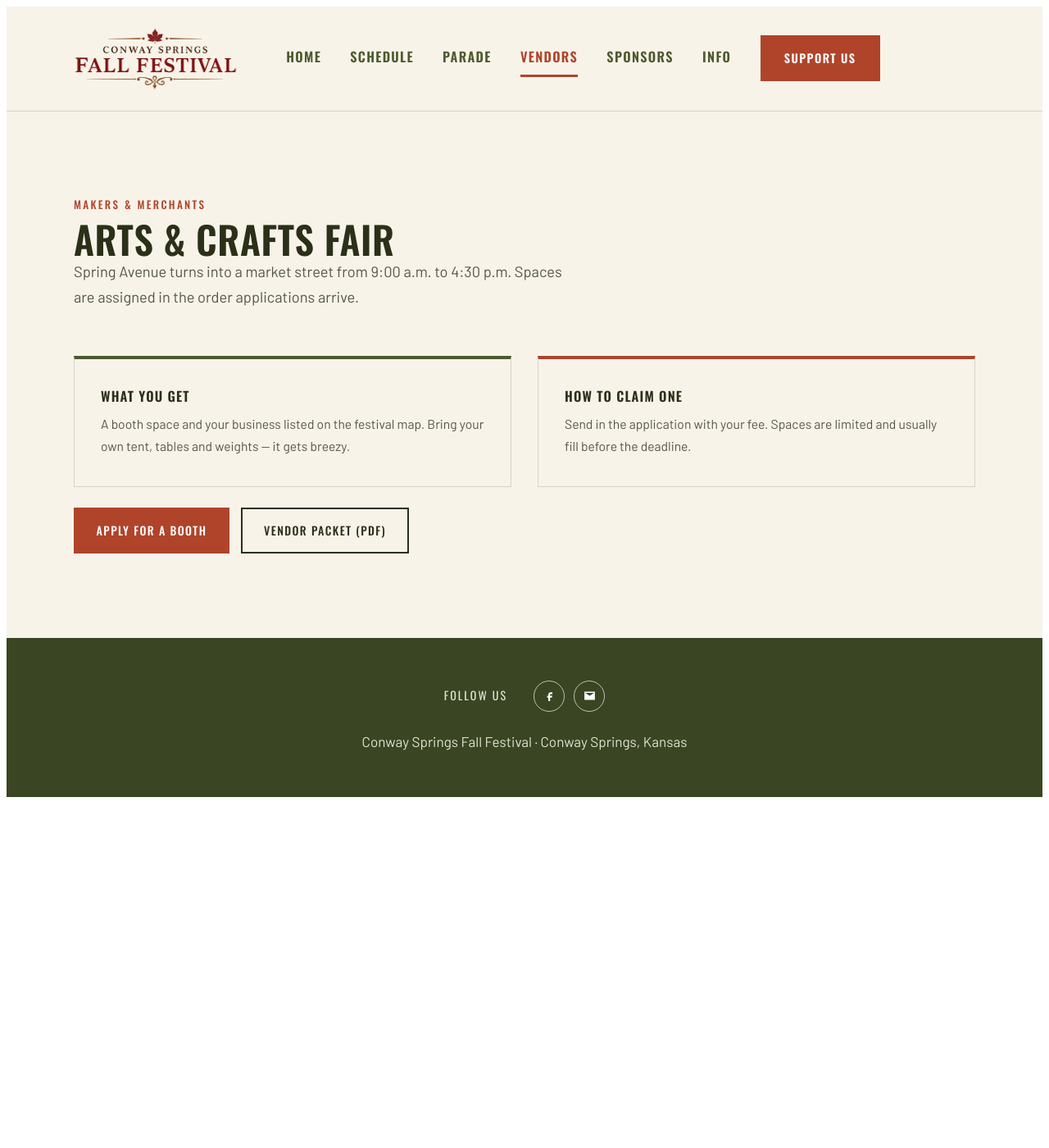
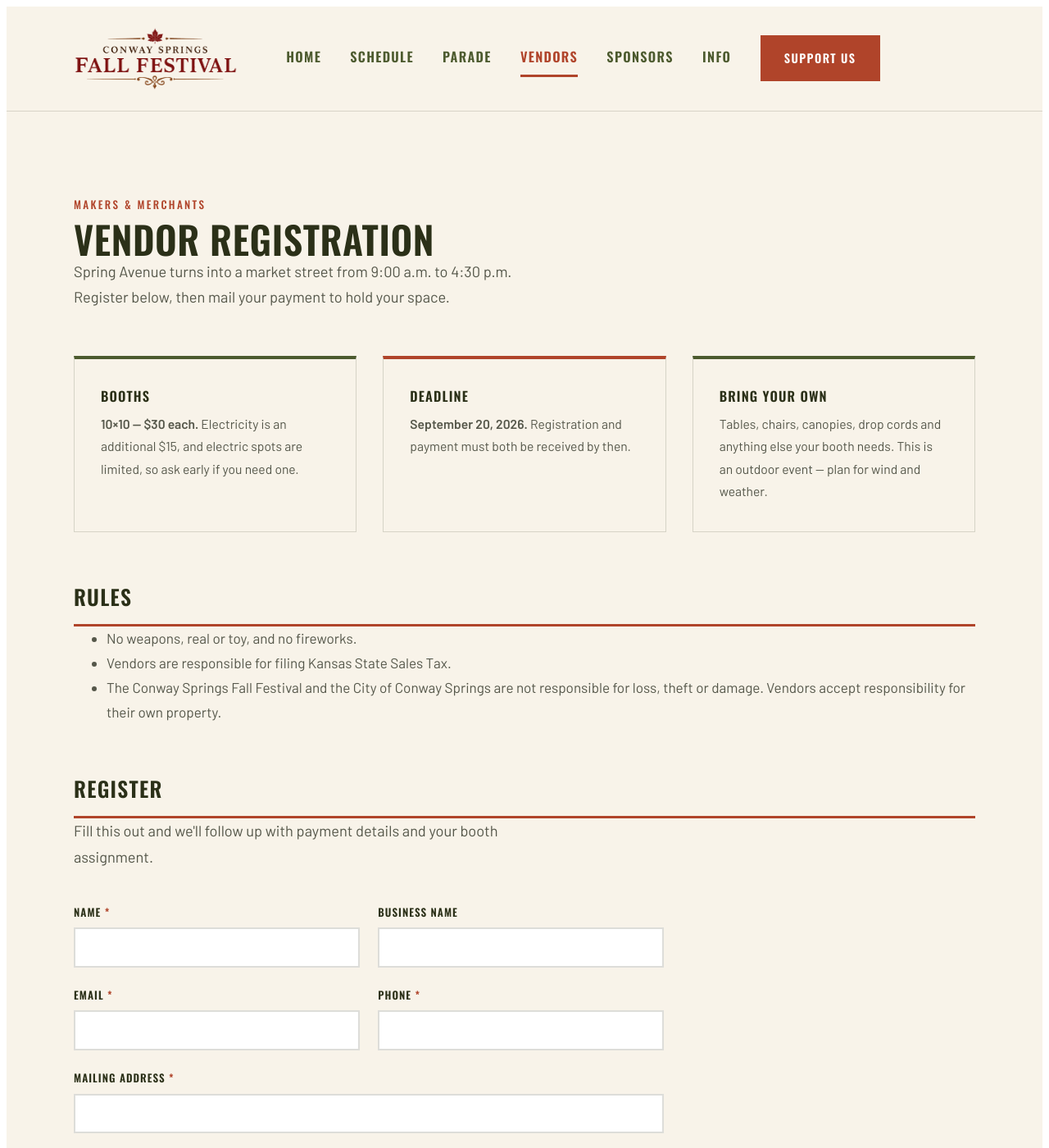
Before and after one commit to kbirket/conwayspringsfallfest, a Jekyll site: the page built from vendors.html, in a window 1280 px wide and 1400 px high. Shown: the whole window at 82% size. Built offline with Jekyll 4.4.1, drawn with Linux system fonts in a browser that asks for light colours; some of the changed text lies outside the part shown.

Commit message:
vendor registration

```diff
--- a/vendors.html
+++ b/vendors.html
@@ -2,31 +2,142 @@
 layout: default
 title: Vendors
 nav: vendors
-description: Arts and Crafts Fair booth information for the Conway Springs Fall Festival.
+description: Booth registration for the Conway Springs Fall Festival Arts and Crafts Fair. 10x10 booths, $30. Deadline September 20, 2026.
 ---
 
 <section class="csff__section">
   <div class="csff__wrap">
     <div class="csff__sechead">
       <p class="csff__eyebrow">Makers &amp; Merchants</p>
-      <h2 class="csff__h">Arts &amp; Crafts Fair</h2>
-      <p class="csff__lede">Spring Avenue turns into a market street from 9:00 a.m. to 4:30 p.m. Spaces are assigned in the order applications arrive.</p>
+      <h2 class="csff__h">Vendor Registration</h2>
+      <p class="csff__lede">Spring Avenue turns into a market street from 9:00 a.m. to 4:30 p.m. Register below, then mail your payment to hold your space.</p>
     </div>
 
-    <div class="csff__grid csff__grid--2">
+    <div class="csff__grid csff__grid--3">
       <div class="csff__box">
-        <h3 class="csff__h3">What you get</h3>
-        <p>A booth space and your business listed on the festival map. Bring your own tent, tables and weights &mdash; it gets breezy.</p><!-- EDIT: size, fee, setup time -->
+        <h3 class="csff__h3">Booths</h3>
+        <p><strong>10&times;10 &mdash; $30 each.</strong> Electricity is an additional $15, and electric spots are limited, so ask early if you need one.</p>
       </div>
       <div class="csff__box">
-        <h3 class="csff__h3">How to claim one</h3>
-        <p>Send in the application with your fee. Spaces are limited and usually fill before the deadline.</p><!-- EDIT: fee + deadline -->
+        <h3 class="csff__h3">Deadline</h3>
+        <p><strong>September 20, 2026.</strong> Registration and payment must both be received by then.</p>
+      </div>
+      <div class="csff__box">
+        <h3 class="csff__h3">Bring your own</h3>
+        <p>Tables, chairs, canopies, drop cords and anything else your booth needs. This is an outdoor event &mdash; plan for wind and weather.</p>
       </div>
     </div>
 
-    <div class="csff__btns">
-      <a class="csff__btn" href="#REPLACE-LINK">Apply for a booth</a>
-      <a class="csff__btn csff__btn--ghost" href="#REPLACE-LINK">Vendor packet (PDF)</a>
+    <h3 class="csff__dayhead" style="margin-top:3.5rem;">Rules</h3>
+    <ul class="csff__rules">
+      <li>No weapons, real or toy, and no fireworks.</li>
+      <li>Vendors are responsible for filing Kansas State Sales Tax.</li>
+      <li>The Conway Springs Fall Festival and the City of Conway Springs are not responsible for loss, theft or damage. Vendors accept responsibility for their own property.</li>
+    </ul>
+
+    <h3 class="csff__dayhead" style="margin-top:3.5rem;">Register</h3>
+    <p class="csff__lede">Fill this out and we'll follow up with payment details and your booth assignment.</p>
+
+    <form class="csff__form" action="https://formspree.io/f/YOUR_FORM_ID" method="POST">
+      <!-- EDIT: paste your Formspree endpoint above -->
+
+      <div class="csff__field csff__field--row">
+        <div>
+          <label for="vf-name">Name <span class="csff__req">*</span></label>
+          <input type="text" id="vf-name" name="Name" required>
+        </div>
+        <div>
+          <label for="vf-business">Business name</label>
+          <input type="text" id="vf-business" name="Business name">
+        </div>
+      </div>
+
+      <div class="csff__field csff__field--row">
+        <div>
+          <label for="vf-email">Email <span class="csff__req">*</span></label>
+          <input type="email" id="vf-email" name="email" required>
+        </div>
+        <div>
+          <label for="vf-phone">Phone <span class="csff__req">*</span></label>
+          <input type="tel" id="vf-phone" name="Phone" required>
+        </div>
+      </div>
+
+      <div class="csff__field">
+        <label for="vf-address">Mailing address <span class="csff__req">*</span></label>
+        <input type="text" id="vf-address" name="Address" required>
+      </div>
+
+      <div class="csff__field csff__field--row">
+        <div>
+          <label for="vf-city">City <span class="csff__req">*</span></label>
+          <input type="text" id="vf-city" name="City" required>
+        </div>
+        <div class="csff__field--row" style="margin:0;">
+          <div>
+            <label for="vf-state">State <span class="csff__req">*</span></label>
+            <input type="text" id="vf-state" name="State" required>
+          </div>
+          <div>
+            <label for="vf-zip">ZIP <span class="csff__req">*</span></label>
+            <input type="text" id="vf-zip" name="ZIP" required>
+          </div>
+        </div>
+      </div>
+
+      <div class="csff__field">
+        <label for="vf-items">All items you plan to sell <span class="csff__req">*</span>
+          <span class="csff__hint">Be specific &mdash; this helps us avoid putting similar booths next to each other.</span>
+        </label>
+        <textarea id="vf-items" name="Items for sale" required></textarea>
+      </div>
+
+      <div class="csff__field csff__field--row">
+        <div>
+          <label for="vf-booths">Number of booths <span class="csff__req">*</span>
+            <span class="csff__hint">$30 each</span>
+          </label>
+          <input type="number" id="vf-booths" name="Number of booths" min="1" value="1" required>
+        </div>
+        <div>
+          <label for="vf-electric">Electricity needed?
+            <span class="csff__hint">Additional $15, limited spots</span>
+          </label>
+          <select id="vf-electric" name="Electricity">
+            <option>No</option>
+            <option>Yes</option>
+          </select>
+        </div>
+      </div>
+
+      <div class="csff__field">
+        <label for="vf-taxid">Kansas Tax ID # <span class="csff__req">*</span>
+          <span class="csff__hint">Vendors are responsible for filing Kansas State Sales Tax.</span>
+        </label>
+        <input type="text" id="vf-taxid" name="Tax ID" required>
+      </div>
+
+      <div class="csff__field csff__check">
+        <input type="checkbox" id="vf-liability" name="Accepted liability terms" value="Yes" required>
+        <label for="vf-liability">I understand the Conway Springs Fall Festival and the City of Conway Springs are not responsible for loss, theft or damage, and I accept responsibility for my property. <span class="csff__req">*</span></label>
+      </div>
+
+      <div class="csff__field csff__check">
+        <input type="checkbox" id="vf-rules" name="Accepted rules" value="Yes" required>
+        <label for="vf-rules">I understand no weapons, real or toy, and no fireworks may be sold. <span class="csff__req">*</span></label>
+      </div>
+
+      <input type="text" name="_gotcha" class="csff__hp" tabindex="-1" autocomplete="off" aria-hidden="true">
+      <input type="hidden" name="_subject" value="Vendor registration — Conway Springs Fall Festival">
+
+      <button type="submit" class="csff__btn">Submit registration</button>
+    </form>
+
+    <div class="csff__box" style="margin-top:2.5rem;max-width:720px;">
+      <h3 class="csff__h3">Payment</h3>
+      <p>Your space isn't held until payment is received. Make checks payable to the Conway Springs Fall Festival and mail to the address below by September 20.</p>
+      <p><!-- EDIT: mailing address --></p>
+      <p>Questions? Email <a href="mailto:csfallfest@gmail.com">csfallfest@gmail.com</a>.</p>
     </div>
   </div>
 </section>
```
